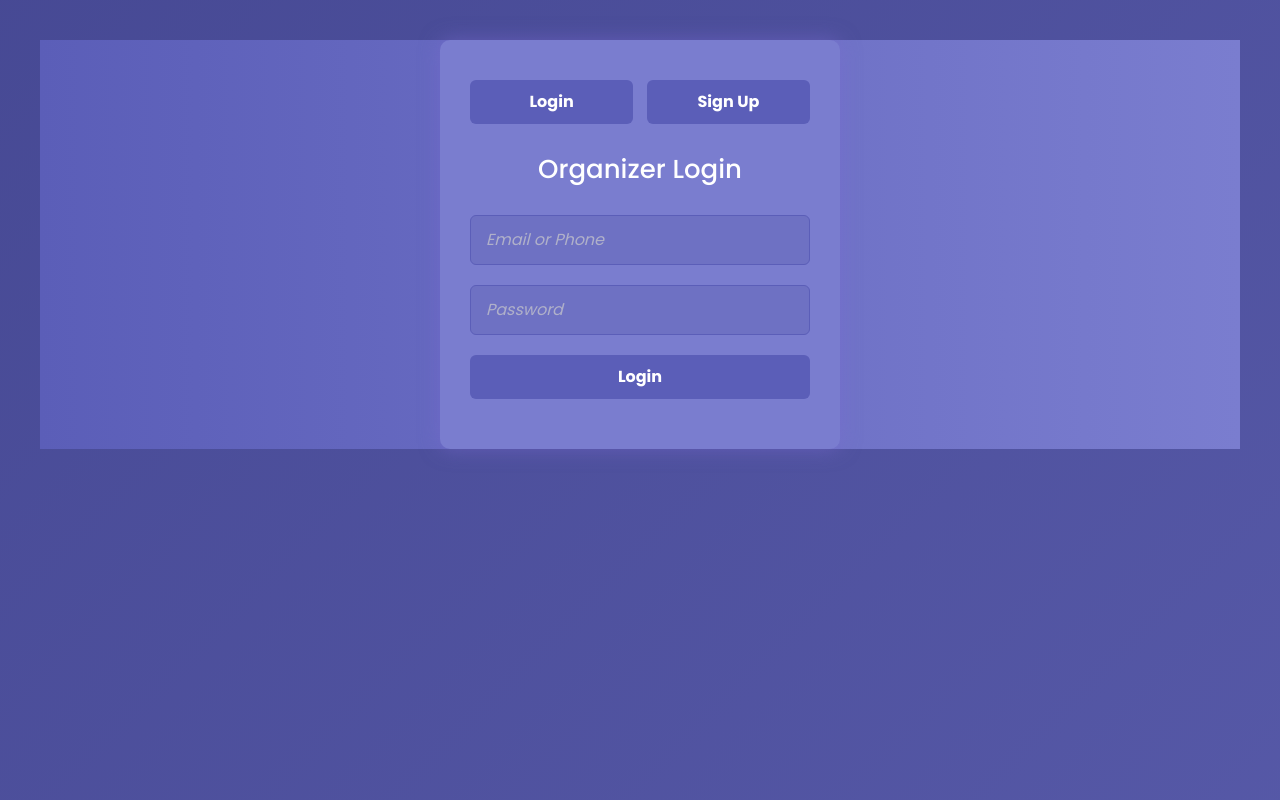
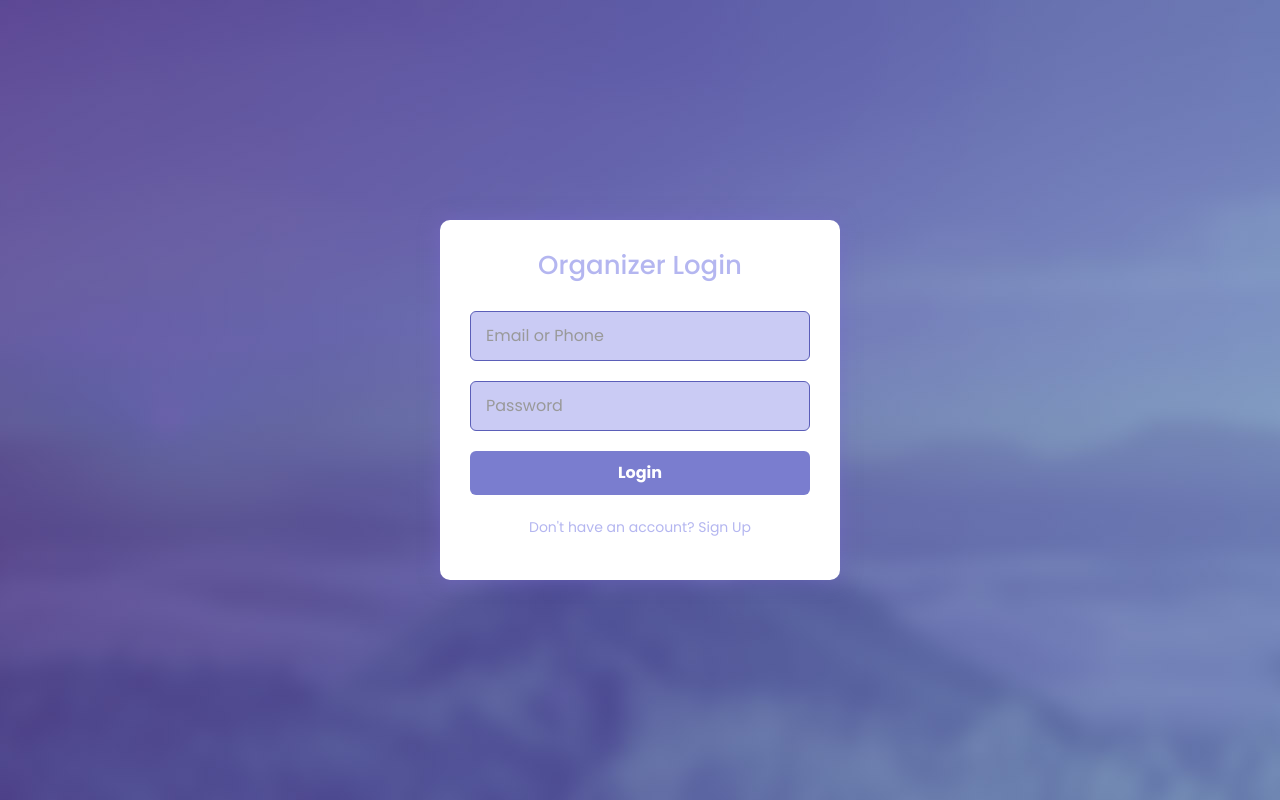
Before and after one commit to MzoonSA/Tourism-Events, a website: page Organizer-login.html in a window 1280 px wide. Drawn offline with Linux system fonts and the light colour scheme.

Commit message:
Modification on booking.html and login-style.css

```diff
--- a/Organizer-login.html
+++ b/Organizer-login.html
@@ -16,20 +16,90 @@
   <link rel="stylesheet" href="assets/css/login-style.css" />
 
   <style>
+html, body {
+  height: 100%;
+  margin: 0;
+  padding: 0;
+}
+
 body {
   font-family: "Poppins", sans-serif;
-      margin: 40px;
+  background-image: url("assets/images/slide-03.jpg");
+  background-size: cover;
+  background-position: center;
+  background-repeat: no-repeat;
+  color: #fff;
+  display: flex;           /* لتوسيط الحاوية */
+  justify-content: center; /* أفقياً */
+  align-items: center;     /* عمودياً */
 }
+
+.container:hover {
+  transform: none; /* يمنع التكبير */
+}
+
+
+
+
     .container {
       max-width: 400px;
       margin: auto;
+      background-color: rgb(255, 255, 255); /* خلفية أبيض شبه شفاف */
+      color: #7a7dcf; /* لون الخط*/
     }
-    input,
+
+/* ===== FORCE COLORS INSIDE LOGIN CONTAINER (FINAL) ===== */
+
+/* كل النصوص */
+.container,
+.container h2,
+.container p,
+.container label {
+  color: #b4b6f0 !important;
+}
+
+/* النص داخل الحقول */
+.container input,
+.container input.form-control {
+  color: #b4b6f0 !important;
+}
+
+/* placeholder — لكل المتصفحات */
+.container input::placeholder,
+.container input.form-control::placeholder {
+  color: #999999 !important;
+  opacity: 1 !important;
+}
+
+/* للكروم */
+.container input::-webkit-input-placeholder {
+  color: #999999 !important;
+}
+
+/* للفايرفوكس */
+.container input::-moz-placeholder {
+  color: #999999 !important;
+}
+
+/* للإنترنت إكسبلورر */
+.container input:-ms-input-placeholder {
+  color: #999999 !important;
+}
+
+
+    input {
+  width: 100%;
+  padding: 10px;
+  margin: 10px 0;
+  color: #7a7dcf;
+}
+
 button {
   width: 100%;
   padding: 10px;
   margin: 10px 0;
 }
+
     .tabs {
       display: flex;
       justify-content: space-between;
@@ -41,22 +111,20 @@
       display: none;
     }
     .login-link {
-      text-align: right;
+      text-align: center;
       margin: 10px 20px;
     }
     .login-link a {
+      color: #b4b6f0 !important;
       text-decoration: none;
-      color: #007bff;
-      font-weight: bold;
+      font-weight: normal;
     }
+
   </style>
 </head>
 <body>
   <div class="container">
-    <div class="tabs">
-      <button onclick="showForm('login')">Login</button>
-      <button onclick="showForm('signup')">Sign Up</button>
-    </div>
+
 
     <!-- Login Form -->
     <form id="loginForm">
@@ -75,7 +143,14 @@
       />
       <button type="submit">Login</button>
       <div id="loginError" style="color: red; margin-top: 10px"></div>
+
+          <!-- Link ؟ Sign Up" -->
+<p class="login-link">
+  <a href="#" onclick="showForm('signup')">Don't have an account? Sign Up</a>
+</p>
     </form>
+
+
 
     <!-- Sign Up Form -->
     <form id="signupForm">
--- a/assets/css/login-style.css
+++ b/assets/css/login-style.css
@@ -30,7 +30,8 @@ body::before {
   border-radius: 10px;
   box-shadow: 0 0 20px rgba(123, 108, 210, 0.5);
   transition: transform 0.3s ease;
-  color: #2d225e;
+  color: #7a7dcf;
+
 }
 
 .container:hover {
@@ -56,7 +57,7 @@ input[type="password"] {
   border: 1px solid #5b5eb8;
   border-radius: 6px;
   font-size: 16px;
-  background-color: #6e71c3;
+  background-color: rgba(180, 182, 240, 0.7);
   color: #2d225e;
   transition: 0.4s;
 }
@@ -71,7 +72,7 @@ input:focus {
 button {
   width: 100%;
   padding: 12px;
-  background-color: #5b5eb8;
+  background-color: #7a7dcf;
   color: #2d225e;
   font-size: 16px;
   font-weight: bold;
@@ -82,7 +83,7 @@ button {
 }
 
 button:hover {
-  background-color: #4a4da3;
+  background-color: #7a7dcf;
   transform: scale(1.03);
 }
 
@@ -94,7 +95,7 @@ button:hover {
 }
 
 .tabs button {
-  background-color: #5b5eb8;
+  background-color: #b4b6f0;
   color: #2d225e; /* ←  */
   border: none;
   border-radius: 6px;
@@ -104,16 +105,21 @@ button:hover {
 }
 
 .tabs button:hover {
-  background-color: #4a4da3;
+  background-color: #b4b6f0;
 }
 
 /* Placeholder */
 input::placeholder {
-  color: #ccc;
-  opacity: 0.7;
-  font-style: italic;
+  color: #999999;
+  opacity: 1;
+  font-style: normal;
 }
 
 input:focus::placeholder {
   opacity: 0.3;
 }
+
+input:focus::placeholder {
+  color: rgba(180, 182, 240, 0.7);
+  opacity: 0;
+}
```
Also changed, not shown: OrganizerDashboard.html (+1 -0 lines), booking.html (+27 -31 lines). Lines whose indentation alone changed are shown as unchanged.
